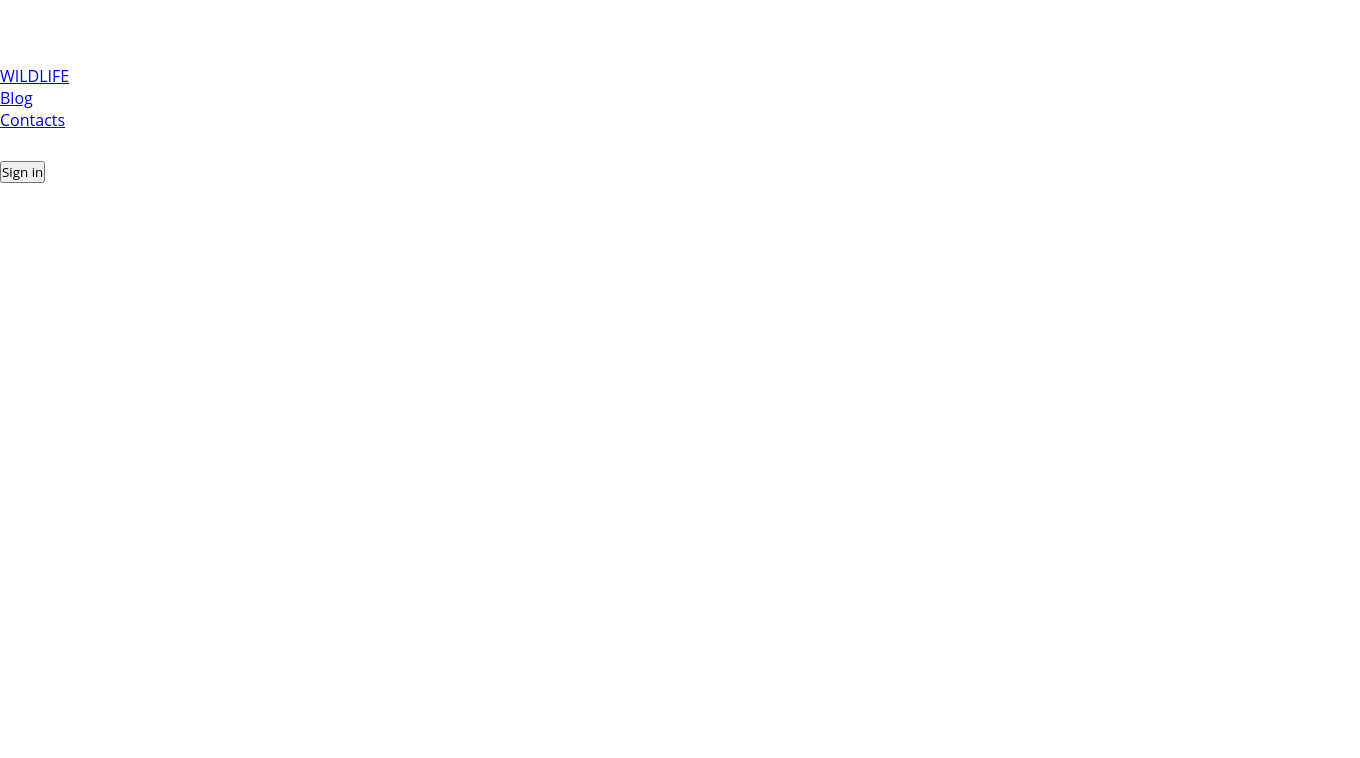
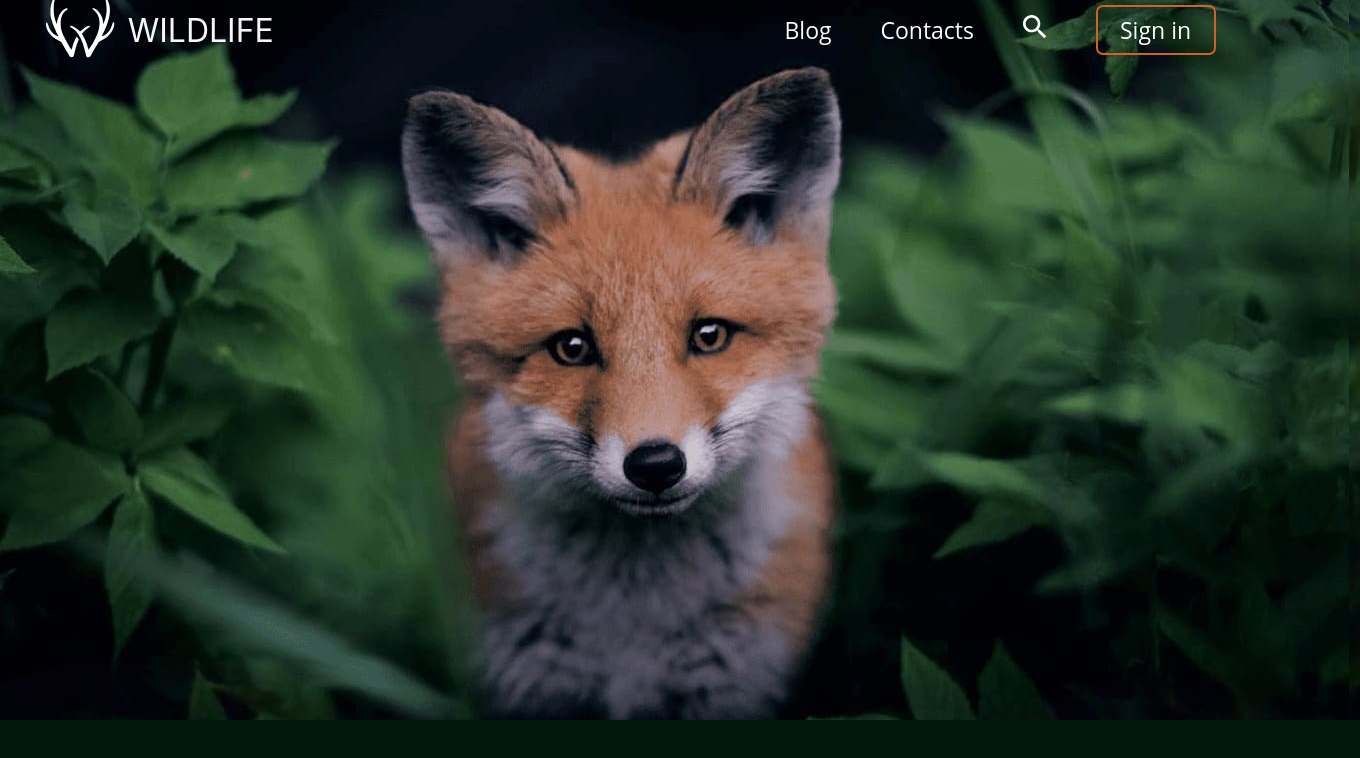
Before and after one commit to SA50-X-19/SA50-2-19EgorIlenko, a plain HTML site: page wildlife/index.html in a window 1280 px wide. Shown: the whole page, 1360 px wide, since content can reach past the window. Drawn offline with Linux system fonts and the light colour scheme.

Commit message:
feat: css code done

```diff
--- a/wildlife/style.css
+++ b/wildlife/style.css
@@ -5,3 +5,102 @@
     box-sizing: border-box;
     font-family: "Open Sans";
 }
+
+body{
+    background-color: #02160b;
+}
+
+.Begin{
+    display: flex;
+    width: 100vw;
+    justify-content: center;
+    align-items: center;
+    flex-direction: column;
+}
+
+header{
+    display: flex;
+    width: 100%;
+    height: 60px;
+    max-width: 1440px;
+    width: 1200px;
+    width: 1440px;
+    justify-content: center;
+}
+
+.header_slevo{
+    display: flex;
+    width: 600px;
+}
+
+.slevo_block{
+    width: 240px;
+    height: 60px;
+    display: flex;
+    justify-content: space-around;
+    align-items: center;
+}
+
+.header_spravo{
+    display:flex;
+    width: 600px;
+    justify-content: flex-end;
+}
+
+.linkovoe_menu{
+    font-size: 32px;
+    font-family: -apple-system, BlinkMacSystemFont, 'Segoe UI', Roboto, Oxygen, Ubuntu, Cantarell, 'Open Sans', 'Helvetica Neue', sans-serif;
+    text-decoration: none;
+    color: #F7F7F7;
+}
+
+.menu_linkov{
+    text-decoration: none;
+}
+
+.menu_listov{
+    display: flex;
+    width: 480px;
+    height: 60px;
+    justify-content: space-around;
+    align-items: center;
+    font-size: 23px;
+    color:white;
+}
+
+.bikkini_bottom{
+    height: 50px;
+    width: 120px;
+    border: 2px solid #CD6326;
+    font-size: 23px;
+    color:white;
+    background-color: Transparent;
+    background-repeat:no-repeat;
+    border: 2px solid #CD6326;
+    cursor:pointer;
+    overflow: hidden;
+    border-radius: 7px;
+}
+
+a{
+    color: white;
+}
+
+.logo_texta:hover{
+    transform: scale(1.2)
+}
+
+.menu_click-klack:hover{
+    transform: scale(1.2)
+}
+
+.fone{
+    display: block;
+    background-image: url(./asserts/фон.jpg);
+    width: 100%;
+    height: 720px;
+    max-width: 1440px;
+    width: 1200px;
+    width: 1440px;
+    justify-content: center;
+}
```
